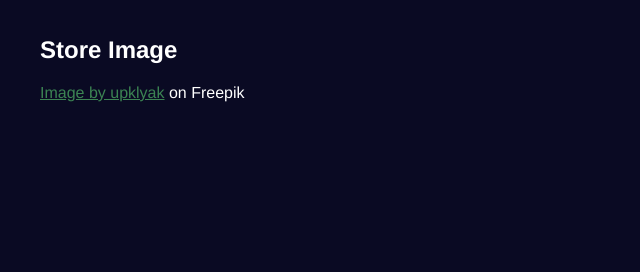
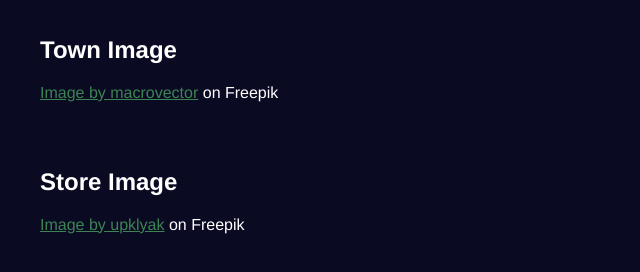
Before and after one commit to cpxx9/rpg-game, a plain HTML site: page credits.html in a window 1280 px wide. Shown: the whole page, without its empty margins (0-640 px from the left). Drawn offline with Linux system fonts and the light colour scheme.

Commit message:
added credit for town image

```diff
--- a/credits.html
+++ b/credits.html
@@ -11,9 +11,14 @@
   <body class="credits">
     <ul class="credits-list">
       <li class="credits-item">
+        <h2>Town Image</h2>
+        <p><a href="https://www.freepik.com/free-vector/medieval-city-seamless-landscape-background-computer-game-interface-panoramic-gui-city-town-vector-illustration_10602781.htm#query=medieval%20town&position=0&from_view=search&track=ais&uuid=0a6c7092-e354-4d96-a22d-be4b638d45bc">Image by macrovector</a> on Freepik</p>
+      </li>
+      <li class="credits-item">
         <h2>Store Image</h2>
-        <a href="https://www.freepik.com/free-vector/alchemist-wizard-room-with-books-potions_36675779.htm#query=medieval%20store&position=0&from_view=search&track=ais&uuid=d1ab545b-c96a-4e09-9df4-f7d6df65ac1c">Image by upklyak</a> on Freepik
+        <p><a href="https://www.freepik.com/free-vector/alchemist-wizard-room-with-books-potions_36675779.htm#query=medieval%20store&position=0&from_view=search&track=ais&uuid=d1ab545b-c96a-4e09-9df4-f7d6df65ac1c">Image by upklyak</a> on Freepik</p>
       </li>
+
     </ul>
   </body>
 </html>
```
